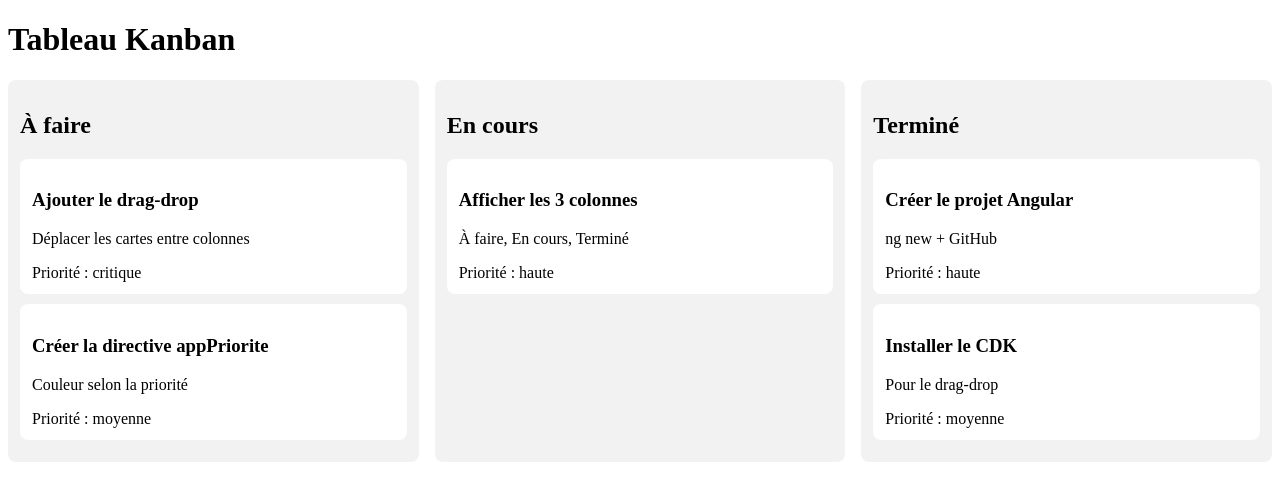
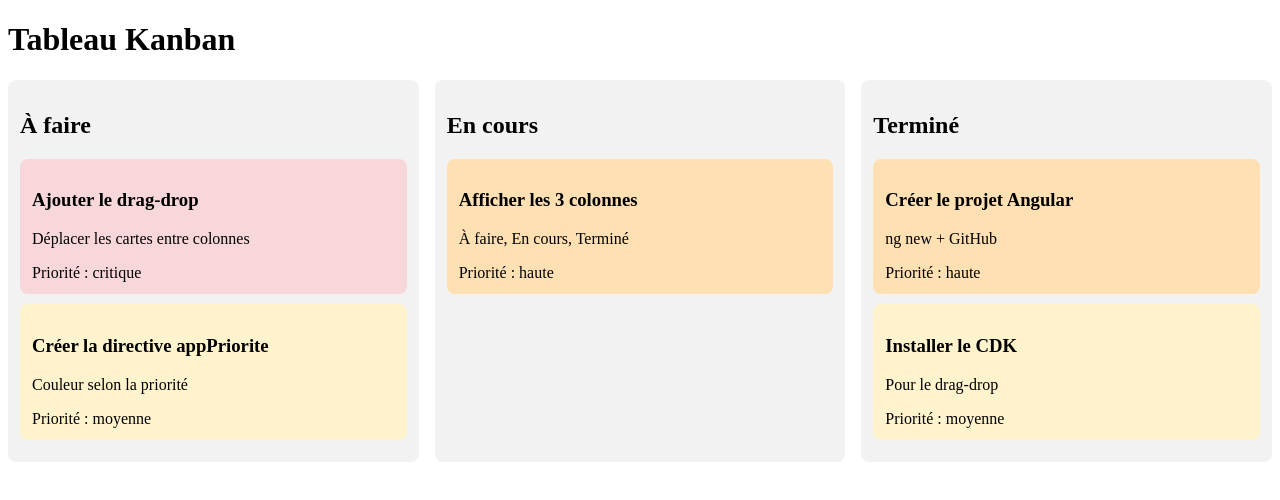
Before and after one commit to rayenboughalmi202-pixel/Kanban, an Angular app: page / in a window 1280 px wide. Shown: the top 500 px of the page. Built offline with nearby package versions, Linux system fonts and the light colour scheme.

Commit message:
feat: directive appPriorite qui colore les cartes

```diff
--- /dev/null
+++ b/src/app/features/tableau/priorite.directive.ts
@@ -0,0 +1,22 @@
+import { Directive, ElementRef, Input, OnInit } from '@angular/core';
+
+@Directive({
+  selector: '[appPriorite]',
+  standalone: true,
+})
+export class PrioriteDirective implements OnInit {
+  @Input('appPriorite') priorite: 'basse' | 'moyenne' | 'haute' | 'critique' = 'moyenne';
+
+  private couleurs = {
+    basse: '#d4edda',
+    moyenne: '#fff3cd',
+    haute: '#ffe0b3',
+    critique: '#f8d7da',
+  };
+
+  constructor(private el: ElementRef) {}
+
+  ngOnInit(): void {
+    this.el.nativeElement.style.backgroundColor = this.couleurs[this.priorite];
+  }
+}
--- a/src/app/features/tableau/tableau.component.html
+++ b/src/app/features/tableau/tableau.component.html
@@ -4,7 +4,7 @@
   <section class="colonne" cdkDropList id="a-faire" [cdkDropListData]="aFaire()" [cdkDropListConnectedTo]="['en-cours', 'termine']" (cdkDropListDropped)="drop($event)">
     <h2>À faire</h2>
     @for (tache of aFaire(); track tache.id) {
-      <article class="carte" cdkDrag [cdkDragData]="tache">
+      <article class="carte" cdkDrag [cdkDragData]="tache" [appPriorite]="tache.priorite">
         <h3>{{ tache.titre }}</h3>
         <p>{{ tache.description }}</p>
         <span>Priorité : {{ tache.priorite }}</span>
@@ -15,7 +15,7 @@
   <section class="colonne" cdkDropList id="en-cours" [cdkDropListData]="enCours()" [cdkDropListConnectedTo]="['a-faire', 'termine']" (cdkDropListDropped)="drop($event)">
     <h2>En cours</h2>
     @for (tache of enCours(); track tache.id) {
-      <article class="carte" cdkDrag [cdkDragData]="tache">
+      <article class="carte" cdkDrag [cdkDragData]="tache" [appPriorite]="tache.priorite">
         <h3>{{ tache.titre }}</h3>
         <p>{{ tache.description }}</p>
         <span>Priorité : {{ tache.priorite }}</span>
@@ -26,7 +26,7 @@
   <section class="colonne" cdkDropList id="termine" [cdkDropListData]="termine()" [cdkDropListConnectedTo]="['a-faire', 'en-cours']" (cdkDropListDropped)="drop($event)">
     <h2>Terminé</h2>
     @for (tache of termine(); track tache.id) {
-      <article class="carte" cdkDrag [cdkDragData]="tache">
+      <article class="carte" cdkDrag [cdkDragData]="tache" [appPriorite]="tache.priorite">
         <h3>{{ tache.titre }}</h3>
         <p>{{ tache.description }}</p>
         <span>Priorité : {{ tache.priorite }}</span>
--- a/src/app/features/tableau/tableau.component.ts
+++ b/src/app/features/tableau/tableau.component.ts
@@ -1,5 +1,6 @@
 import { Component, computed, signal } from '@angular/core';
 import { CdkDragDrop, DragDropModule } from '@angular/cdk/drag-drop';
+import { PrioriteDirective } from './priorite.directive';
 
 export interface Tache {
   id: number;
@@ -13,7 +14,7 @@ export interface Tache {
 @Component({
   selector: 'app-tableau',
   standalone: true,
-  imports: [DragDropModule],
+  imports: [DragDropModule, PrioriteDirective],
   templateUrl: './tableau.component.html',
   styleUrl: './tableau.component.css',
 })
```
Also changed, not shown: 1 other file (tests, documents, lock files or other folders).
